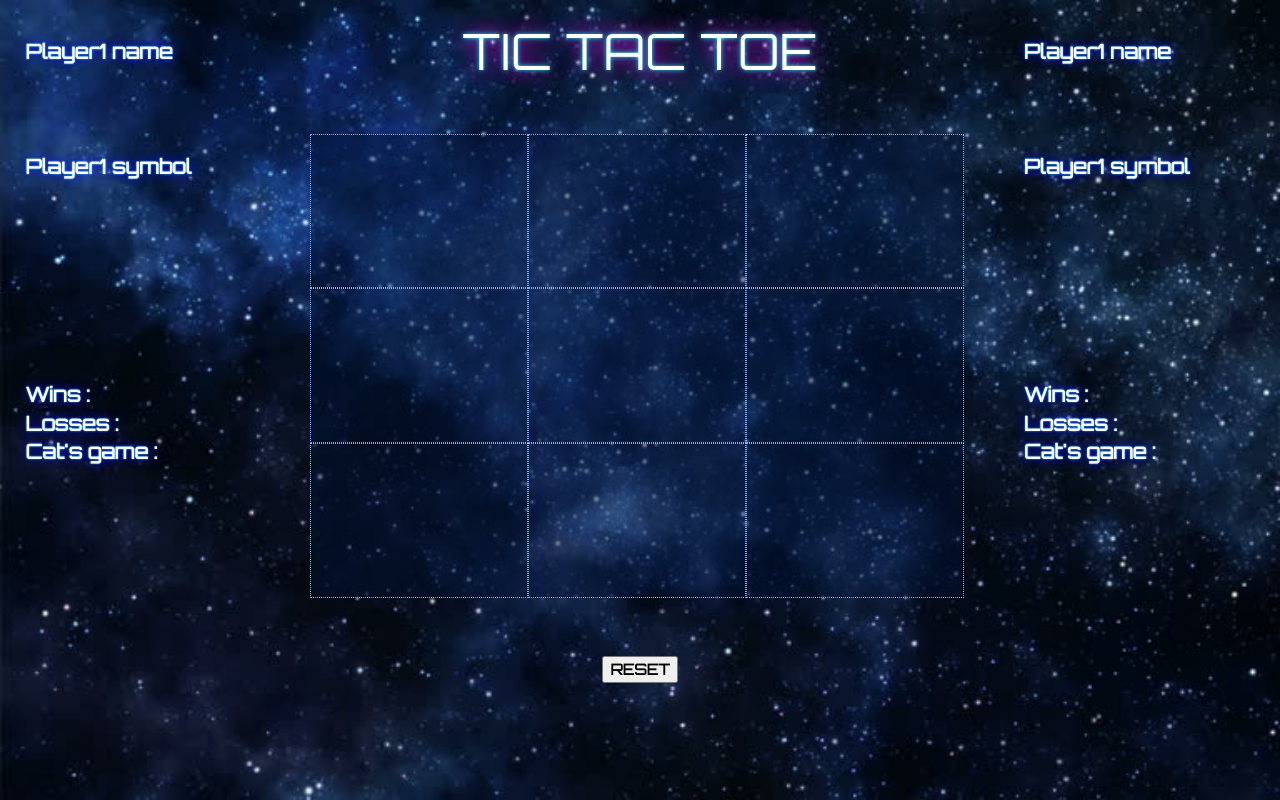
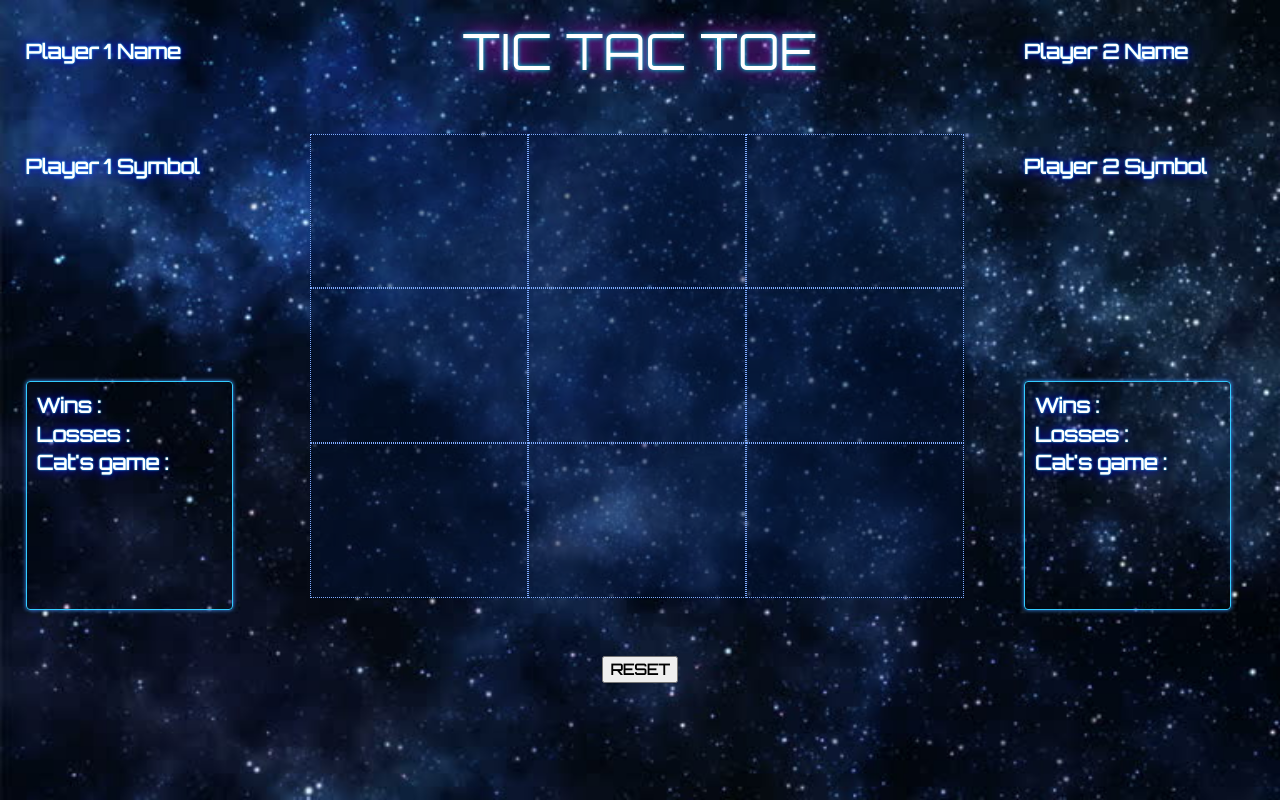
Before and after one commit to kylepamintuan/TicTacToe, a plain HTML site: page index.html in a window 1280 px wide. Drawn offline with nearby package versions, Linux system fonts and the light colour scheme.

Commit message:
changed styling of stats border.

```diff
--- a/index.html
+++ b/index.html
@@ -17,8 +17,8 @@
   </head>
   <body>
     <div class="player1_container">
-      <div class="name">Player1 name</div>
-      <div class="symbol">Player1 symbol</div>
+      <div class="name">Player 1 Name</div>
+      <div class="symbol">Player 1 Symbol</div>
       <div class="stats">
         <div>Wins : <span class="wins"></span></div>
         <div>Losses : <span class="losses"></span></div>
@@ -33,8 +33,8 @@
       </div>
     </div>
     <div class="player2_container">
-      <div class="name">Player1 name</div>
-      <div class="symbol">Player1 symbol</div>
+      <div class="name">Player 2 Name</div>
+      <div class="symbol">Player 2 Symbol</div>
       <div class="stats">
         <div>Wins : <span class="wins"></span></div>
         <div>Losses : <span class="losses"></span></div>
--- a/style.css
+++ b/style.css
@@ -27,10 +27,10 @@ body {
     width: 100%;
     height: 30%;
 }
-.player1_container .stats {
+/*.player1_container .stats {
     width: 100%;
     height: 55%;
-}
+}*/
 .game_area {
     width: 60%;
     height: 100%;
@@ -90,10 +90,10 @@ body {
     width: 100%;
     height: 30%;
 }
-.player2_container .stats {
+/*.player2_container .stats {
     width: 100%;
     height: 55%;
-}
+}*/
 .square {
     background-color: #00123377;
     float: left;
@@ -109,3 +109,24 @@ body {
 .nextPlayer {
     text-shadow: 0 0 3px #0000FF, 0 0 5px #FF0000;
 }
+
+.stats {
+    height: 30%;
+    width: 90%;
+    padding: 10px;
+
+    border: 1px solid #33ccff; /* some kind of blue border */
+
+    /* other CSS styles */
+
+    /* round the corners */
+    -webkit-border-radius: 4px;
+       -moz-border-radius: 4px;
+            border-radius: 4px;
+
+
+    /* make it glow! */
+    -webkit-box-shadow: 0px 0px 4px #4195fc;
+       -moz-box-shadow: 0px 0px 4px #4195fc;
+            box-shadow: 0px 0px 4px #4195fc; /* some variation of blue for the shadow */
+}
```
